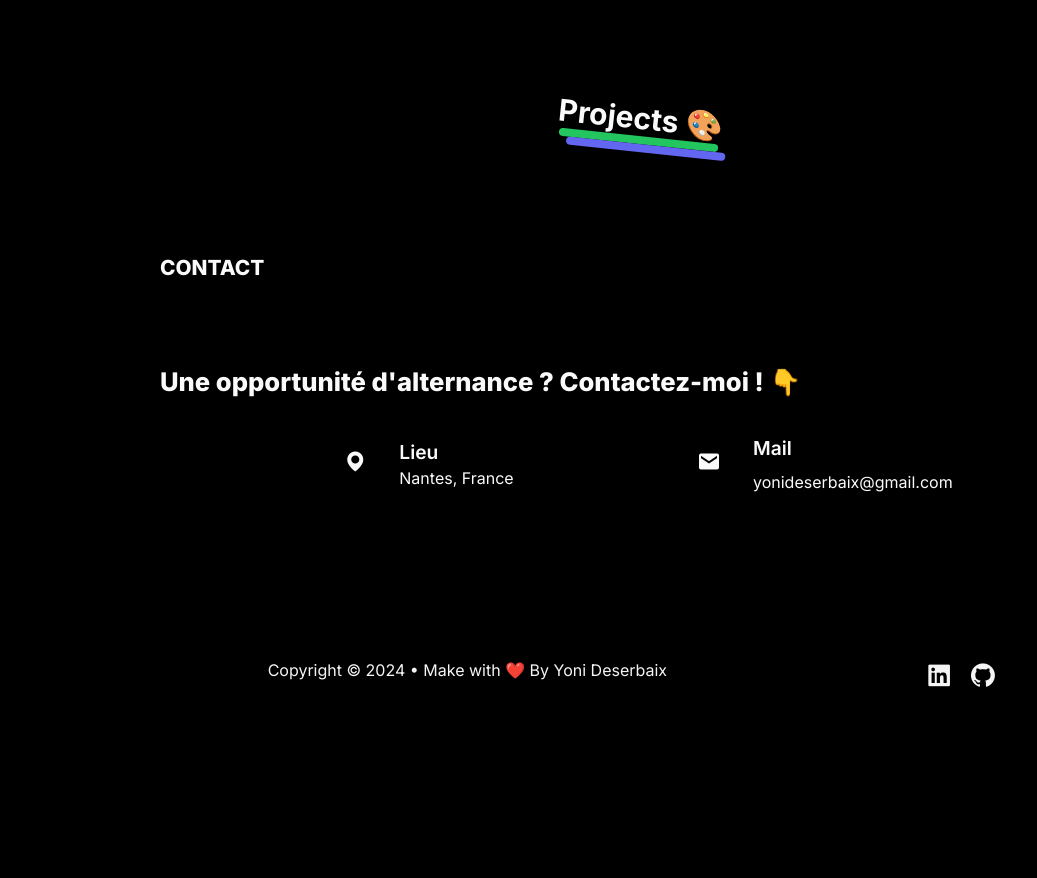
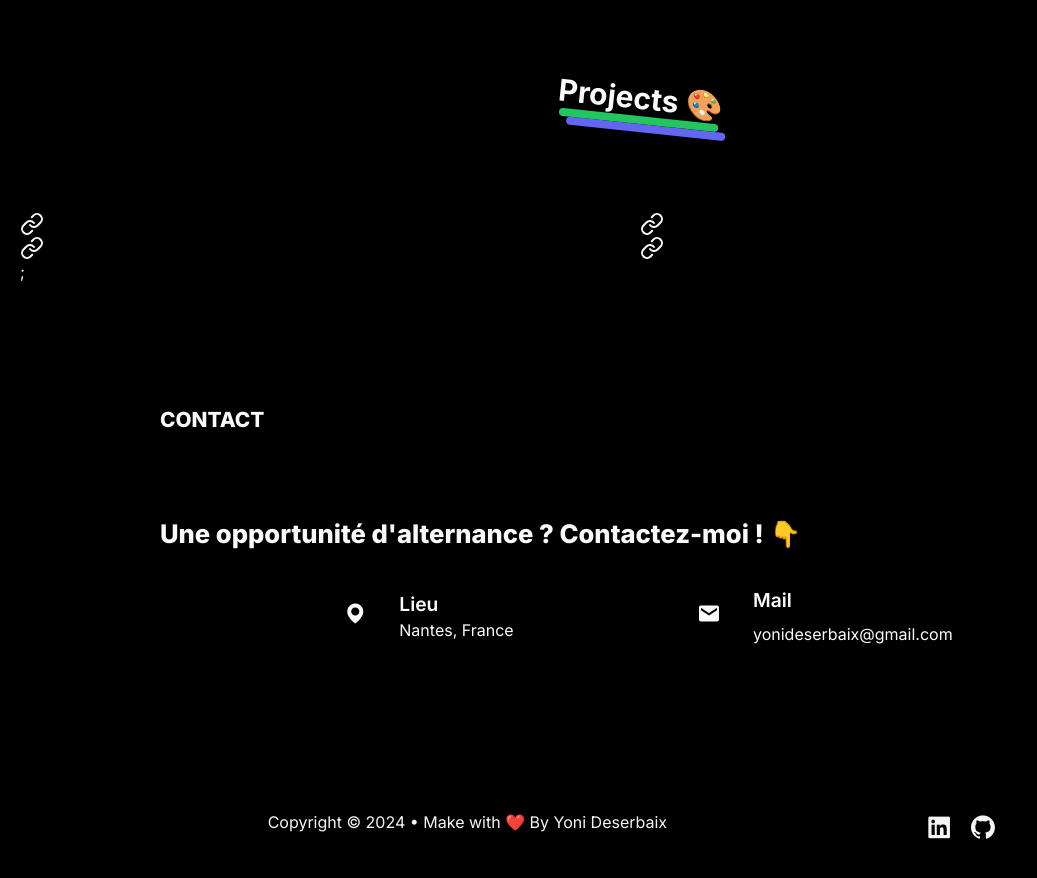
Before and after one commit to Yoni-Deserbaix/Portfolio, a Next.js app: page / in a window 1280 px wide. Shown: the part 1480-2358 px from the top of the page, without its empty margins (0-1037 px from the left). Built offline with nearby package versions, Linux system fonts and the light colour scheme.

Commit message:
update projects component

```diff
--- a/src/app/components/Projects/Projects.tsx
+++ b/src/app/components/Projects/Projects.tsx
@@ -14,6 +14,8 @@ import {
   SiTypescript,
 } from "react-icons/si";
 import Title from "../ui/Title";
+import { Link } from "lucide-react";
+import { cn } from "@/lib/utils";
 
 export default function Projects() {
   const projects = [
@@ -52,6 +54,17 @@ export default function Projects() {
         text="Projects 🎨"
         className="flex flex-col mt-28 items-center justify-center text-3xl rotate-6"
       />
+
+      <div className="grid grid-cols-1 sm:grid-cols-2 pt-20">
+        {projects.map((project, index) => {
+          return (
+            <Link href={project.link} key={index}>
+              <div className={cn("p-5 rounded-md", project.background)}></div>
+            </Link>
+          );
+        })}
+        ;
+      </div>
     </section>
   );
 }
--- a/src/app/page.tsx
+++ b/src/app/page.tsx
@@ -20,9 +20,9 @@ export default function Home() {
       </div>
       <div className="max-w-7xl mx-auto p-5 pt-20">
         <Skills />
+        <Projects />
       </div>
 
-      <Projects />
       <Contact />
       <Footer />
     </div>
```
